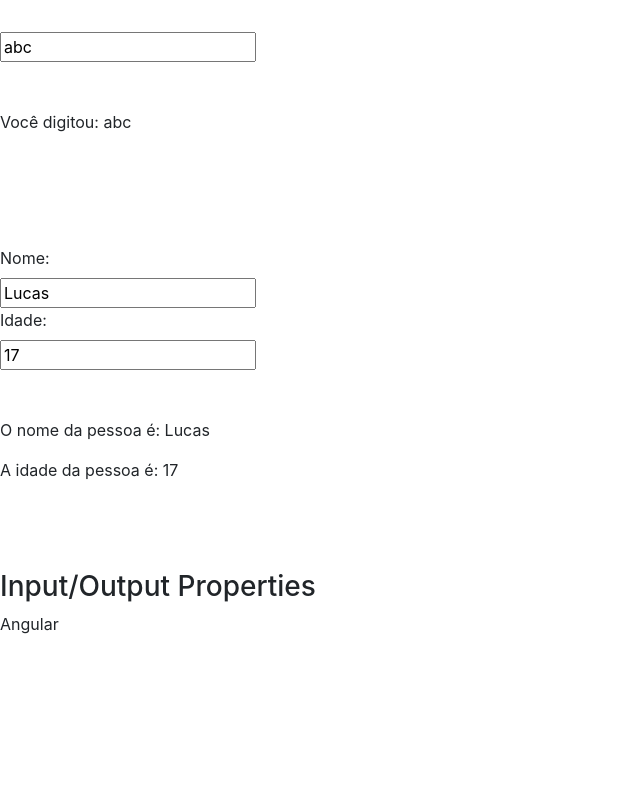
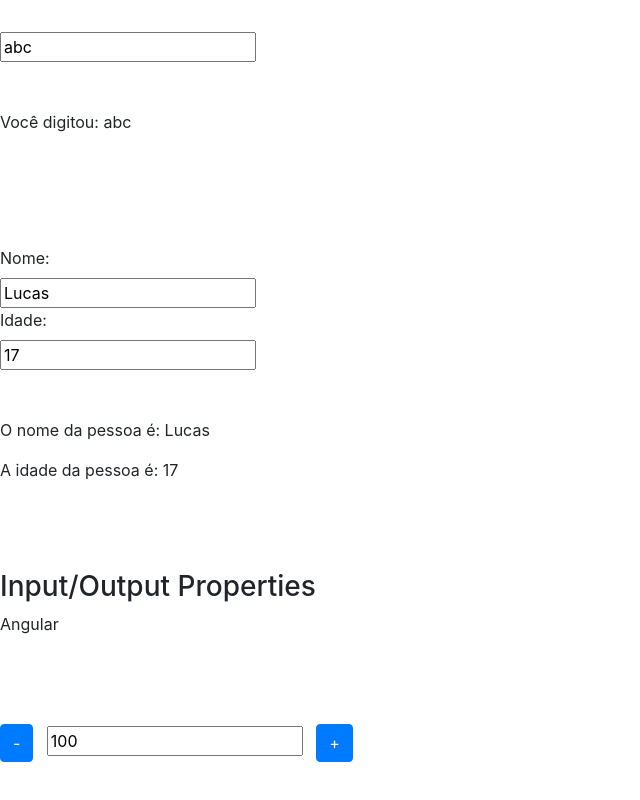
Before and after one commit to Eschechola/Angular-Content, an Angular app in the folder data-binding/: page / in a window 1280 px wide. Shown: the part 1724-2524 px from the top of the page, without its empty margins (0-640 px from the left). Before the commit the page ends 2448 px from the top, so only its background shows below. Built offline with nearby package versions, Linux system fonts and the light colour scheme.

Commit message:
Aula 14: Output properties

```diff
--- a/data-binding/src/app/app.module.ts
+++ b/data-binding/src/app/app.module.ts
@@ -7,12 +7,14 @@ import { AppRoutingModule } from './app-routing.module';
 import { AppComponent } from './app.component';
 import { DataBindingComponent } from './data-binding/data-binding.component';
 import { InputPropertyComponent } from './input-property/input-property.component';
+import { OutputPropertComponent } from './output-propert/output-propert.component';
 
 @NgModule({
   declarations: [
     AppComponent,
     DataBindingComponent,
-    InputPropertyComponent
+    InputPropertyComponent,
+    OutputPropertComponent
 
   ],
   imports: [
--- a/data-binding/src/app/data-binding/data-binding.component.html
+++ b/data-binding/src/app/data-binding/data-binding.component.html
@@ -185,3 +185,8 @@
 </section>
 
 <br><br><br>
+
+<contador valor="100"
+    (mudouValor)="onMudouValor($event)"
+>
+</contador>
--- a/data-binding/src/app/data-binding/data-binding.component.ts
+++ b/data-binding/src/app/data-binding/data-binding.component.ts
@@ -83,11 +83,14 @@ export class DataBindingComponent implements OnInit {
 
 
 
-  /* Input/Output Properties */
+  /* Input Properties */
   nomeDoCurso: string = 'Angular';
 
 
-
+  /* OUTPUT PROPERTIES */
+  onMudouValor(valor){
+    console.log(valor);
+  }
 
   constructor() { }
 
--- /dev/null
+++ b/data-binding/src/app/output-propert/output-propert.component.html
@@ -0,0 +1,19 @@
+<div>
+    <button class="btn btn-primary" (click)="Decrementa()">
+        -
+    </button>
+
+    &nbsp;
+
+    <input type="text" value="{{ valor }}" readonly>
+
+    &nbsp;
+
+    <button class="btn btn-primary" (click)="Incrementa()" >
+        +
+    </button>
+
+</div>
+
+<br><br>
+<br><br>
--- /dev/null
+++ b/data-binding/src/app/output-propert/output-propert.component.ts
@@ -0,0 +1,38 @@
+import { Component, OnInit, Input, Output, EventEmitter } from '@angular/core';
+
+@Component({
+  selector: 'contador',
+  templateUrl: './output-propert.component.html',
+  styleUrls: ['./output-propert.component.css']
+})
+export class OutputPropertComponent implements OnInit {
+
+  //expor esse valor para outros componentes
+  @Input() valor: number = 0;
+
+  //classe para emitir valor para o componente pai
+  //no caso, quem chama (pai) é o data-binding component
+  @Output() mudouValor = new EventEmitter();
+
+  Incrementa(){
+    this.valor += 1;
+
+    //emite um valor para o componente pai
+    //pode enviar valores e objetos
+    this.mudouValor.emit({novoValor: this.valor});
+  }
+
+  Decrementa(){
+    this.valor -= 1;
+
+    //emite um valor para o componente pai
+    //pode enviar valores e objetos
+    this.mudouValor.emit({novoValor: this.valor});
+  }
+
+  constructor() { }
+
+  ngOnInit() {
+  }
+
+}
```
Also changed, not shown: data-binding/src/app/output-propert/output-propert.component.css (added).
